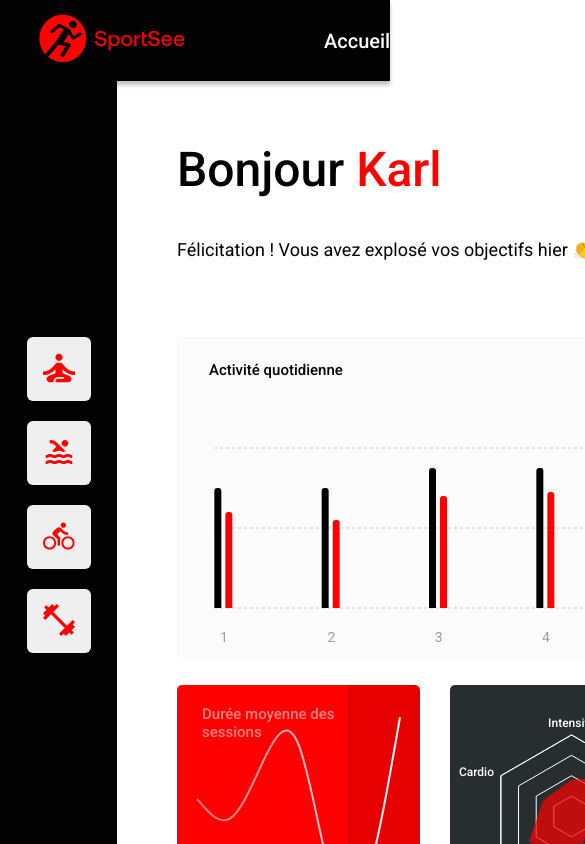
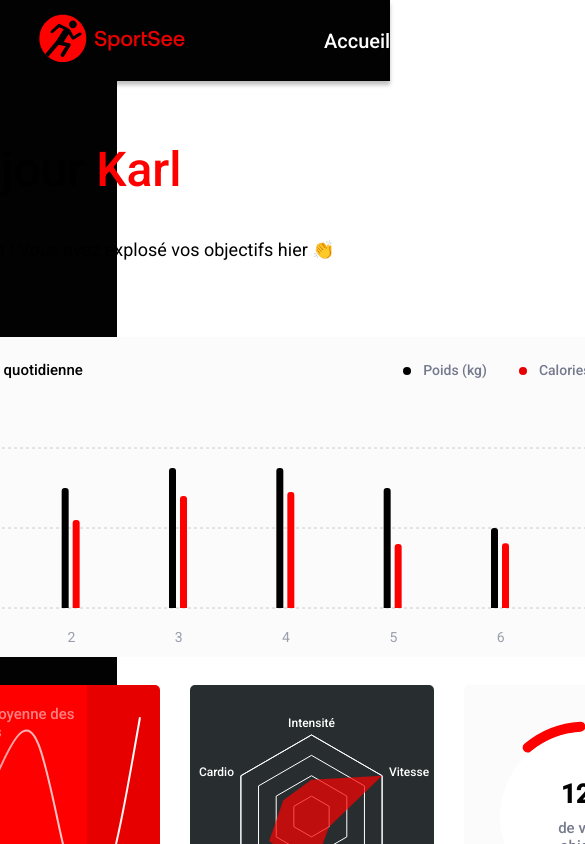
Before and after one commit to l-nikola/SportSee, a React (Vite) app: page / in a window 390 px wide. Both pictures are taken after a click on the button "Utilisateur 12 (Karl)". Shown: the top 844 px of the page, 585 px wide, since content can reach past the window. Built offline with nearby package versions, Linux system fonts and the light colour scheme.

Commit message:
fix : responsive

```diff
--- a/src/styles/components/card.scss
+++ b/src/styles/components/card.scss
@@ -54,9 +54,9 @@
 }
 
 /* *********** Responsive ********** */
-@media (max-width: 1339px) {
+@media (max-width: 1439px) {
   .card {
-    width: 183px;
+    width: 195px;
     height: 95px;
 
     &__icon {
--- a/src/styles/components/dailyChart.scss
+++ b/src/styles/components/dailyChart.scss
@@ -69,7 +69,7 @@
 }
 
 /* *********** Responsive ********** */
-@media (max-width: 1339px) {
+@media (max-width: 1439px) {
   .dailyChart {
     width: 790px;
   }
--- a/src/styles/components/header.scss
+++ b/src/styles/components/header.scss
@@ -27,7 +27,7 @@
 }
 
 /* *********** Responsive ********** */
-@media (max-width: 1339px) {
+@media (max-width: 1439px) {
   header nav {
     height: 81px;
 
--- a/src/styles/pages/profile.scss
+++ b/src/styles/pages/profile.scss
@@ -20,22 +20,25 @@
 }
 
 /* *********** Responsive ********** */
-@media (max-width: 1339px) {
+@media (max-width: 1439px) {
   .profile {
     flex-direction: column;
-    margin: 60px 0 0 60px;
-    max-width: 790px;
+    align-items: center;
+    margin: 60px 0 0 0;
+    width: 100%;
 
     &__smallChart {
       flex-direction: row;
       gap: 30px;
+      width: 790px;
       margin-bottom: 0;
     }
 
     &__card {
       flex-direction: row;
       gap: 20px;
-      margin: 30px auto 55px 0;
+      width: 790px;
+      margin: 30px 0 55px 0;
     }
   }
 }
```
